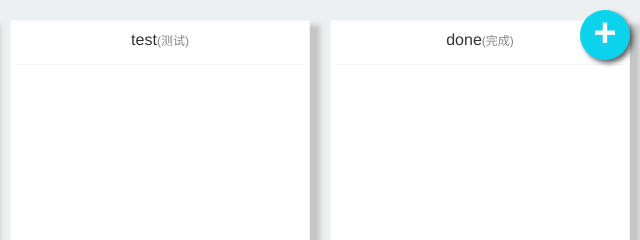
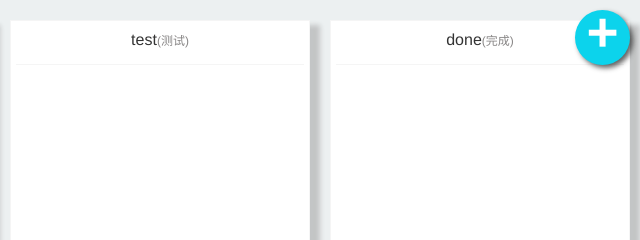
Before and after one commit to dahuotu/blackboard-notes, a plain HTML site: page index.html in a window 1280 px wide. Shown: the top 240 px of the page, 640-1280 px from the left. Drawn offline with Linux system fonts and the light colour scheme.

```diff
--- a/css/color-sticker.css
+++ b/css/color-sticker.css
@@ -79,7 +79,7 @@
 			color: #aaa;
 			position: absolute;
 			z-index: 3;
-			right: 4px;
+			right: 24px;
 		}
 		.sticker .save-btn{
 			-webkit-appearance: none;
@@ -91,22 +91,22 @@
 			color: #aaa;
 			position: absolute;
 			z-index: 3;
-			right: 4px;
-			bottom: 4px;
+			right: 24px;
+			bottom: 24px;
 			width: 16px;
 			height: 16px;
 			background-image: url(../img/save-btn.png);
 		}
 		.sticker-adding-btn{
-			width: 50px;
-			height: 50px;
+			width: 55px;
+			height: 55px;
 			background: #0cd3ec;
 			text-align: center;
-			font-size: 40px;
+			font-size: 55px;
 			border-radius: 50%;
-			padding: 0;
+			padding: 0px;
 			color: #fff;
-			position: fixed;
+			position: absolute;
 			right: 10px;
 			top:10px;
 			font-weight: 700;
```
Also changed, not shown: index.html (+3 -1 lines), img/save-btn.png (added), 1 other file.
